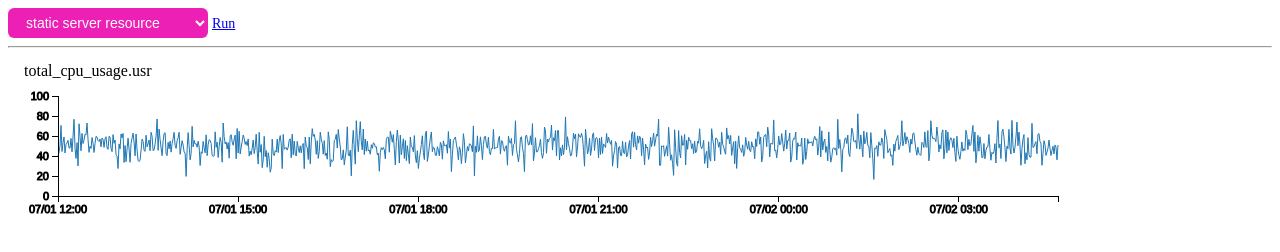
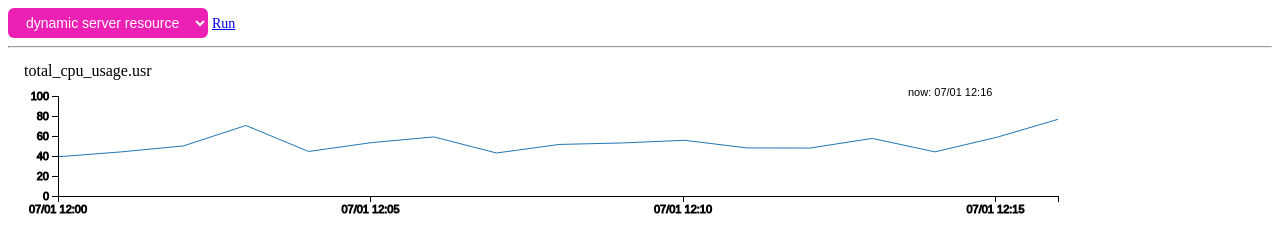
Before and after one commit to ohtomi/d3js-in-reactjs, a plain HTML site: page index.html in a window 1280 px wide. Drawn offline with nearby package versions, Linux system fonts and the light colour scheme.

Commit message:
Add dynamic server resource chart

```diff
--- /dev/null
+++ b/dynamic_server_resource.js
@@ -0,0 +1,106 @@
+(function(global) {
+var drawChart = function(data, info, opt) {
+  var svg, main, timeAt, timeFormat, xExtent, yExtent, x, y, color, line, path, xaxis, yaxis, xAxis, yAxis;
+
+  svg = d3.select('#visualization').append('svg')
+    .attr('width', opt.width + opt.margin.width)
+    .attr('height', opt.height + opt.margin.height);
+  main = svg.append('g')
+    .attr('width', opt.width)
+    .attr('height', opt.height)
+    .attr('transform', 'translate(' + opt.margin.left + ', ' + opt.margin.top + ')');
+  timeAt = svg.append('text').classed('timeAt', true)
+    .attr('dx', opt.width - 100).attr('dy', opt.margin.top);
+  timeFormat = d3.time.format('%m/%d %H:%M');
+
+  if (opt.title) {
+    svg.append('text').classed('chart-title', true).text(opt.title)
+      .attr('dx', '1em').attr('dy', '1.25em');
+  }
+
+  xExtent = d3.extent(data, function(d) { return new Date(d.epoch * 1000); });
+  yExtent = d3.extent(data, function(d) { return +d[info]; });
+
+  x = d3.time.scale().range([0, opt.width]).domain(xExtent);
+  //y = d3.scale.linear().range([opt.height, 0]).domain([0, yExtent[1]]);
+  y = d3.scale.linear().range([opt.height, 0]).domain([0, 100]);
+  color = d3.scale.category10();
+
+  line = d3.svg.line()
+    .x(function(d) { return x(new Date(d.epoch * 1000)); })
+    .y(function(d) { return y(+d[info]); });
+
+  path = main.append('path').datum(data)
+    .attr({
+      class: 'line',
+      //d: line,
+      fill: 'none',
+      stroke: color(0)
+    });
+
+  xaxis = d3.svg.axis().scale(x).ticks(5).tickFormat(timeFormat);
+  yaxis = d3.svg.axis().orient('left').scale(y).ticks(4).tickFormat(d3.format('s'));
+  xAxis = main.append('g').classed('axis', true).call(xaxis)
+    .attr('transform', 'translate(0, ' + opt.height +')');
+  yAxis = main.append('g').classed('axis', true).call(yaxis);
+
+  svg.update = function() {
+    if (data.length < 2) {
+      return;
+    }
+
+    timeAt.text('now: ' + timeFormat(new Date(data[data.length - 1].epoch * 1000)));
+
+    xExtent = d3.extent(data, function(d) { return new Date(d.epoch * 1000); });
+    yExtent = d3.extent(data, function(d) { return +d[info]; });
+
+    x.domain(xExtent);
+    //y.domain([0, 100]);
+
+    path.transition().attr('d', line);
+
+    xAxis.call(xaxis);
+    yAxis.call(yaxis);
+  };
+
+  return svg;
+}
+
+var origin = new Date('2014/07/01 12:00:00').getTime();
+var uRandom = d3.random.normal(50, 10);
+var allData = d3.range(1000).map(function(d) {
+  return {
+    epoch: origin / 1000 + d * 60,
+    'total_cpu_usage.usr': uRandom()
+  };
+});
+var info = 'total_cpu_usage.usr';
+var opt = {
+  width: 1000,
+  height: 100,
+  margin: {
+    width: 70,
+    height: 70,
+    left: 50,
+    top: 40
+  },
+  title: info
+};
+
+var drawChart_ = function() {
+  var data = [];
+  data.push(allData.shift());
+  var svg = drawChart(data, info, opt);
+  var timer = setInterval(function() {
+    if (allData.length === 0) {
+      return clearInterval(timer);
+    }
+    data.push(allData.shift());
+    svg.update();
+  }, 300);
+}
+
+App.push(drawChart_);
+$('#d3case').append('<option>dynamic server resource</option>');
+
+}).call(this);
--- a/index.html
+++ b/index.html
@@ -31,6 +31,10 @@
     font-family: sans-serif;
     font-size: 11px;
   }
+  .timeAt {
+    font-family: sans-serif;
+    font-size: 11px;
+  }
   </style>
 </head>
 <body>
@@ -42,8 +46,9 @@
   <script src="http://code.jquery.com/jquery-1.10.1.min.js"></script>
   <script src="http://d3js.org/d3.v3.min.js"></script>
   <script type="text/javascript" charset="utf-8" src="./namespace.js"></script>
+  <script type="text/javascript" charset="utf-8" src="./dynamic_server_resource.js"></script>
   <script type="text/javascript" charset="utf-8" src="./static_server_resource.js"></script>
-<script type="text/javascript" charset="utf-8" src="./intro.js"></script>
+  <script type="text/javascript" charset="utf-8" src="./intro.js"></script>
   <script type="text/javascript">
   var drawChart = function() {
     $('#visualization').html('');
```
